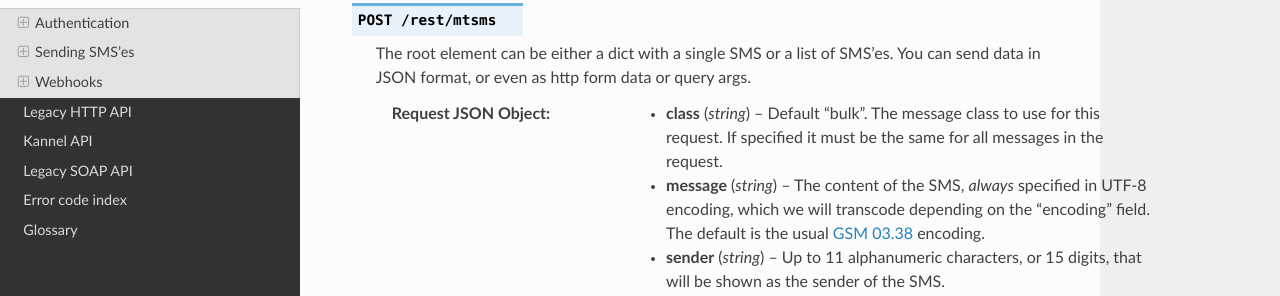
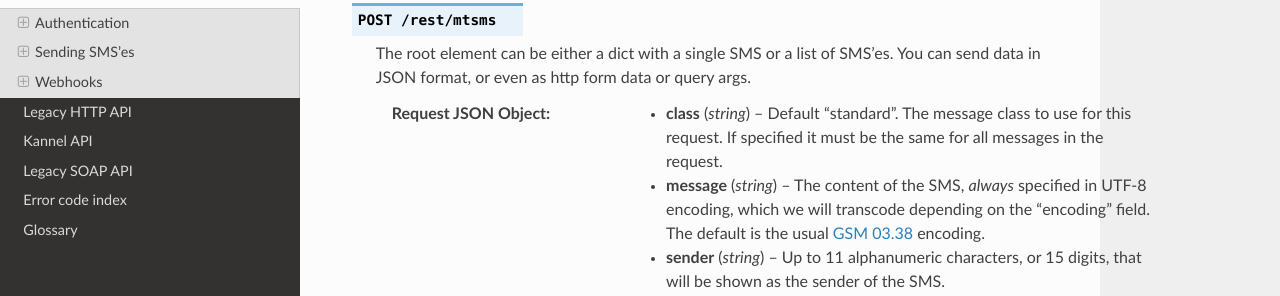
Before and after one commit to onlinecity/gatewayapi-docs, a Sphinx documentation site: the page built from docs/rest.rst, in a window 1280 px wide and 900 px high, scrolled down 2453 px. Shown: the part 154-450 px from the top of the window. Built offline with Sphinx 7.4.7 and the Read the Docs theme 2.0.0, drawn with Linux system fonts in a browser that asks for light colours; some of the changed text lies outside the part shown.

Commit message:
Change default from bulk to standard
For more on this change see:
https://gatewayapi.com/blog/tech/2016/10/25/bulk-standard.html

```diff
--- a/docs/kannel.rst
+++ b/docs/kannel.rst
@@ -19,12 +19,12 @@ To use the API simply set up a new Kannel SMSC::
    system-type = kannel
    smsc-id = oc
    port = 13019
-   send-url = "https://gatewayapi.com/kannel/sendsms/bulk"
+   send-url = "https://gatewayapi.com/kannel/sendsms/standard"
    smsc-username = "{YOUR CREDENTIAL USERNAME}"
    smsc-password = "{YOUR CREDENTIAL PASSWORD}"
 
 The last path fragment is the message class to use. In this example set to
-'bulk'
+'standard'
 
 The important part is that you set the ``system-type`` to ``kannel``, which
 tells Kannel to use it's own protocol for this SMSC.
--- a/docs/rest.rst
+++ b/docs/rest.rst
@@ -139,7 +139,7 @@ Also see `Advanced usage`_ for a complete example of all features.
    The root element can be either a dict with a single SMS or a list of SMS'es.
    You can send data in JSON format, or even as http form data or query args.
 
-   :<json string class: Default "bulk". The message class to use for this request. If specified it must be the same for all messages in the request.
+   :<json string class: Default "standard". The message class to use for this request. If specified it must be the same for all messages in the request.
    :<json string message: The content of the SMS, *always* specified in UTF-8 encoding, which we will transcode depending on the "encoding" field. The default is the usual :term:`GSM 03.38` encoding.
    :<json string sender: Up to 11 alphanumeric characters, or 15 digits, that will be shown as the sender of the SMS.
    :<json string userref: A transparent string reference, you may set to keep track of the message in your own systems. Returned to you when you receive a `Delivery Status Notification`_.
@@ -504,7 +504,7 @@ Advanced usage
 
    The root element can be either a dict with a single SMS or a list of SMS'es.
 
-   :<json string class: Default 'bulk'. The message class to use for this request. If specified it must be the same for all messages in the request.
+   :<json string class: Default 'standard'. The message class to use for this request. If specified it must be the same for all messages in the request.
    :<json string message: The content of the SMS, *always* specified in UTF-8 encoding, which we will transcode depending on the "encoding" field. The default is the usual :term:`GSM 03.38` encoding. Required unless payload is specified.
    :<json string sender: Up to 11 alphanumeric characters, or 15 digits, that will be shown as the sender of the SMS.
    :<json integer sendtime: Unix timestamp to schedule message sending at certain time.
@@ -552,7 +552,7 @@ Advanced usage
 
       [
           {
-              "class": "bulk",
+              "class": "standard",
               "message": "Hello World, %1, --MYTAG--",
               "payload": "cGF5bG9hZCBlbmNvZGVkIGFzIGI2NAo=",
               "recipients": [
```
